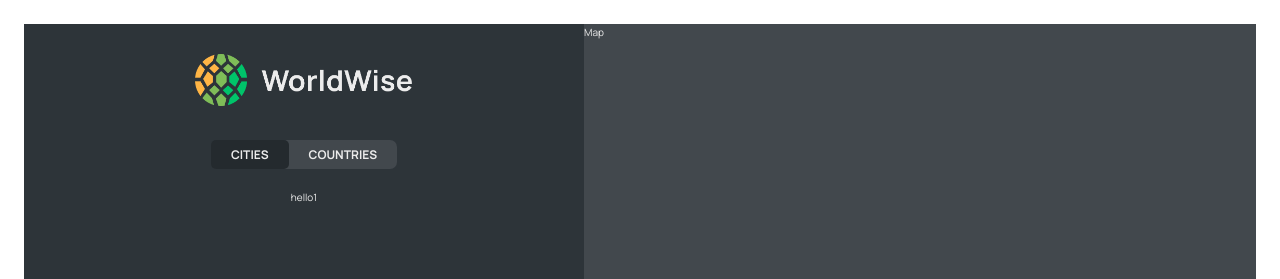
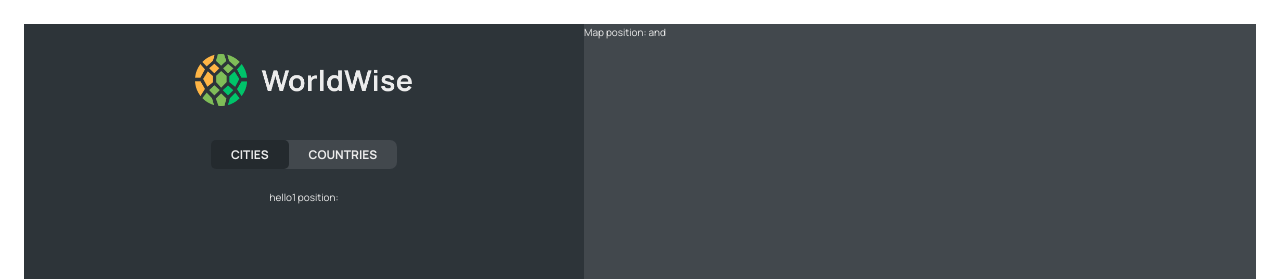
Before and after one commit to delfina-ghimire/WanderMap, a React (Vite) app: page /app/cities/1 in a window 1280 px wide. Shown: the top 279 px of the page. Built offline with nearby package versions, Linux system fonts and the light colour scheme; data requests are answered from the project's data file.

Commit message:
query strings and url parameters

```diff
--- a/src/components/City.jsx
+++ b/src/components/City.jsx
@@ -1,4 +1,4 @@
-import { useParams } from "react-router-dom";
+import { useParams, useSearchParams } from "react-router-dom";
 import styles from "./City.module.css";
 
 const formatDate = (date) =>
@@ -11,6 +11,9 @@
 
 function City() {
   const { id } = useParams();
+  const [searchParams, setSearchParams] = useSearchParams();
+  const lat = searchParams.get("lat");
+  const lng = searchParams.get("lng");
 
   // TEMP DATA
   const currentCity = {
@@ -22,7 +25,12 @@
 
   const { cityName, emoji, date, notes } = currentCity;
 
-  return <p>hello{id}</p>;
+  return (
+    <p>
+      hello{id} position: {lat}
+      {lng}
+    </p>
+  );
 
   // return (
   //   <div className={styles.city}>
--- a/src/components/CityItem.jsx
+++ b/src/components/CityItem.jsx
@@ -9,11 +9,14 @@
   }).format(new Date(date));
 
 export default function CityItem(city) {
-  const { cityName, emoji, date, id } = city.city;
+  const { cityName, emoji, date, id, position } = city.city;
 
   return (
     <li>
-      <Link className={styles.cityItem} to={`${id}`}>
+      <Link
+        className={styles.cityItem}
+        to={`${id}?lat=${position.lat}&lng=${position.lng}`}
+      >
         <span className={styles.emoji}>{emoji}</span>
         <h3 className={styles.name}>{cityName}</h3>
         <time className={styles.date}>({formatDate(date)})</time>
--- a/src/components/Map.jsx
+++ b/src/components/Map.jsx
@@ -1,5 +1,13 @@
+import { useSearchParams } from "react-router-dom";
 import Styles from "./Map.module.css";
 
 export default function Map() {
-  return <div className={Styles.mapContainer}>Map</div>;
+  const [searchParams, setSearchParams] = useSearchParams();
+  const lat = searchParams.get("lat");
+  const lng = searchParams.get("lng");
+  return (
+    <div className={Styles.mapContainer}>
+      Map position: {lat} and {lng}
+    </div>
+  );
 }
```
